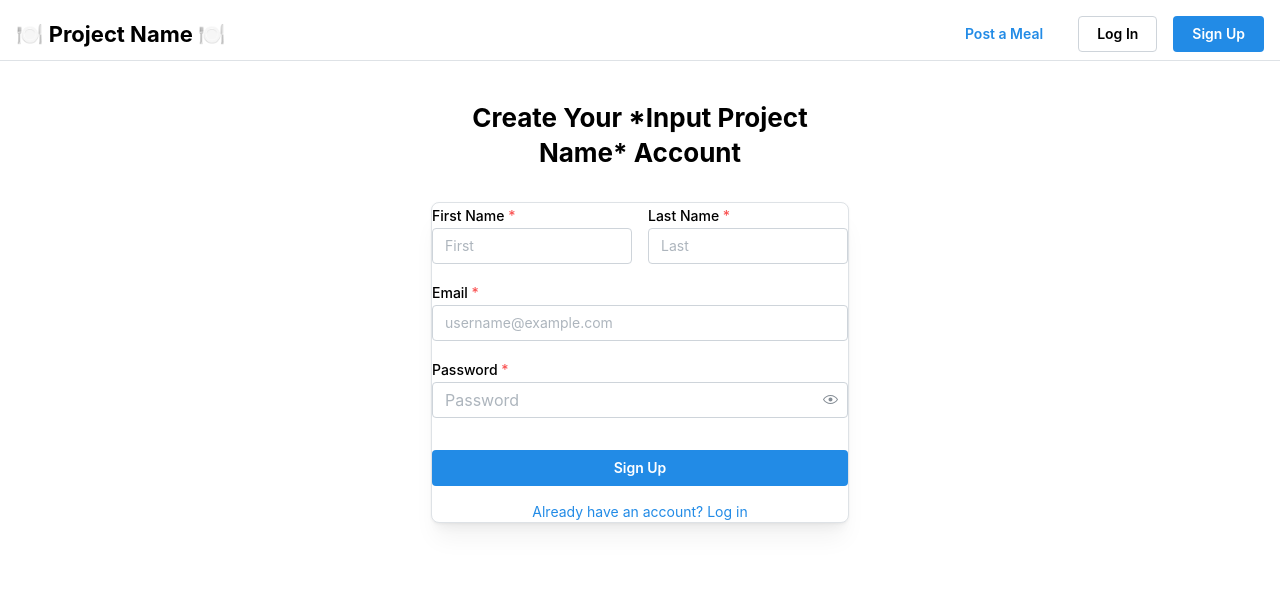
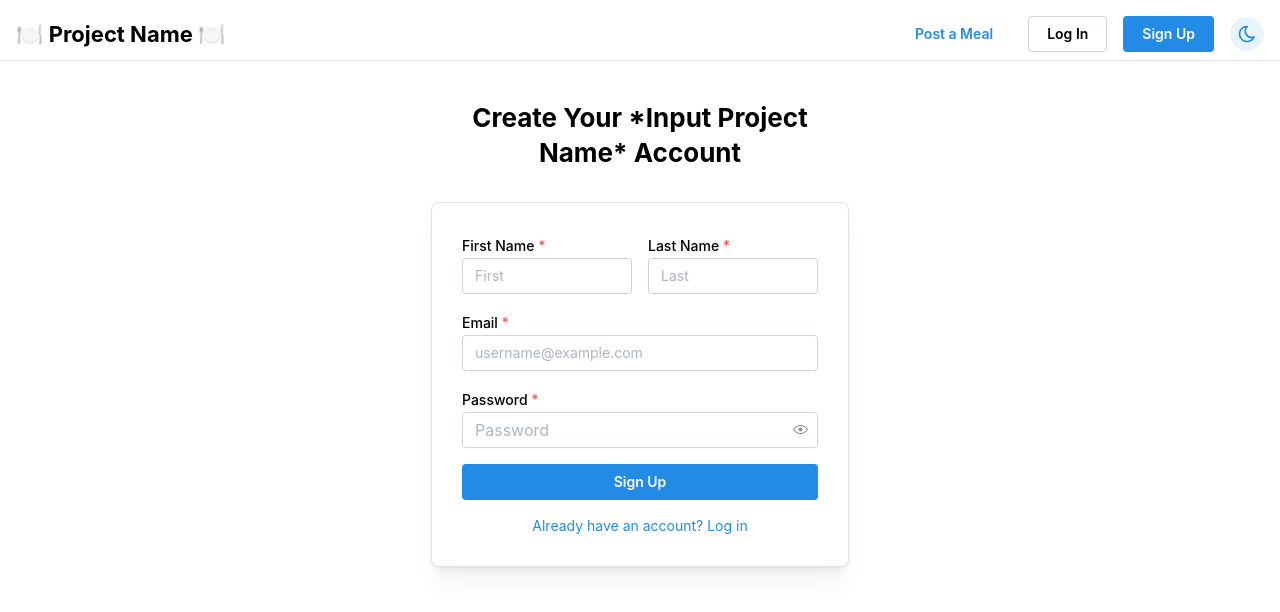
Before and after one commit to mluan23/Hackcom2025, a React (Vite) app in the folder src/frontend/: page /signup in a window 1280 px wide. Shown: the top 612 px of the page. Built offline with nearby package versions, Linux system fonts and the light colour scheme.

Commit message:
added light dark mode

```diff
--- a/src/frontend/package.json
+++ b/src/frontend/package.json
@@ -13,6 +13,7 @@
     "@emotion/react": "^11.14.0",
     "@mantine/core": "^8.3.6",
     "@mantine/hooks": "^8.3.6",
+    "@tabler/icons-react": "^3.35.0",
     "react": "^19.1.1",
     "react-dom": "^19.1.1",
     "react-router-dom": "^7.9.5"
--- a/src/frontend/src/App.jsx
+++ b/src/frontend/src/App.jsx
@@ -1,5 +1,14 @@
 import { Routes, Route, Outlet, Link } from 'react-router-dom';
-import { AppShell, Title, Group, Button } from '@mantine/core';
+import {
+  AppShell,
+  Title,
+  Group,
+  Button,
+  ActionIcon,
+  useMantineColorScheme,
+  useComputedColorScheme,
+} from '@mantine/core';
+import { IconSun, IconMoon } from '@tabler/icons-react';
 
 import { HomePage } from './pages/HomePage';
 import { LoginPage } from './pages/LoginPage';
@@ -9,10 +18,18 @@ import { MyListingsPage } from './pages/MyListingsPage';
 import { SignUpPage } from './pages/SignUpPage';
 
 function AppLayout() {
+  const { setColorScheme } = useMantineColorScheme();
+  const computedColorScheme = useComputedColorScheme('light');
+
+  // Function to toggle between light and dark
+  const toggleColorScheme = () =>
+    setColorScheme(computedColorScheme === 'light' ? 'dark' : 'light');
+
   return (
     <AppShell>
       <AppShell.Header>
         <Group justify="space-between" p="md" h={60}>
+          {/* App Title / Logo */}
           <Title
             order={3}
             component={Link}
@@ -22,6 +39,7 @@ function AppLayout() {
             🍽️ Project Name 🍽️
           </Title>
 
+          {/* Navigation + Theme Toggle */}
           <Group>
             <Button variant="subtle" component={Link} to="/create">
               Post a Meal
@@ -32,6 +50,40 @@ function AppLayout() {
             <Button component={Link} to="/signup">
               Sign Up
             </Button>
+
+            {/* 🌗 Theme Toggle Button */}
+            <ActionIcon
+              onClick={toggleColorScheme}
+              variant="light"
+              size="lg"
+              radius="xl"
+              aria-label="Toggle color scheme"
+              sx={{
+                transition: 'transform 0.3s ease',
+                '&:hover': { transform: 'rotate(20deg)' },
+              }}
+            >
+              {computedColorScheme === 'light' ? (
+                <IconMoon
+                  size={20}
+                  style={{
+                    transition: 'transform 0.3s ease, opacity 0.3s ease',
+                    transform: 'rotate(0deg)',
+                    opacity: 1,
+                  }}
+                />
+              ) : (
+                <IconSun
+                  size={20}
+                  style={{
+                    transition: 'transform 0.3s ease, opacity 0.3s ease',
+                    transform: 'rotate(180deg)',
+                    opacity: 1,
+                    color: '#FFD43B',
+                  }}
+                />
+              )}
+            </ActionIcon>
           </Group>
         </Group>
       </AppShell.Header>
--- a/src/frontend/src/main.jsx
+++ b/src/frontend/src/main.jsx
@@ -1,14 +1,14 @@
 import React from 'react';
 import ReactDOM from 'react-dom/client';
-import { App } from './App';
 import { MantineProvider } from '@mantine/core';
 import { BrowserRouter } from 'react-router-dom';
-import '@mantine/core/styles.css'; // Mantine core styles
+import { App } from './App';
+import '@mantine/core/styles.css';
 
 ReactDOM.createRoot(document.getElementById('root')).render(
   <React.StrictMode>
     <BrowserRouter>
-      <MantineProvider>
+      <MantineProvider defaultColorScheme="auto">
         <App />
       </MantineProvider>
     </BrowserRouter>
--- a/src/frontend/src/pages/SignUpPage.jsx
+++ b/src/frontend/src/pages/SignUpPage.jsx
@@ -56,6 +56,8 @@ export function SignUpPage() {
         withBorder
         shadow="md"
         radius="md"
+        p={30}
+        mt={30}
         sx={(theme) => ({
           width: '100%',
           maxWidth: 450,
@@ -98,7 +100,20 @@ export function SignUpPage() {
             onChange={(event) => setPassword(event.currentTarget.value)}
           />
 
-          <Button fullWidth mt="xl" type="submit" loading={isLoading}>
+          <Button
+            fullWidth
+            mt="md"
+            // component={Link}
+            type="submit"
+            loading={isLoading}
+            // variant="outline"
+            sx={(theme) => ({
+              backgroundColor: theme.colors.red[6],
+              '&:hover': {
+                backgroundColor: theme.colors.red[7],
+              },
+            })}
+          >
             Sign Up
           </Button>
         </form>
```
Also changed, not shown: 1 other file (tests, documents, lock files or other folders).
